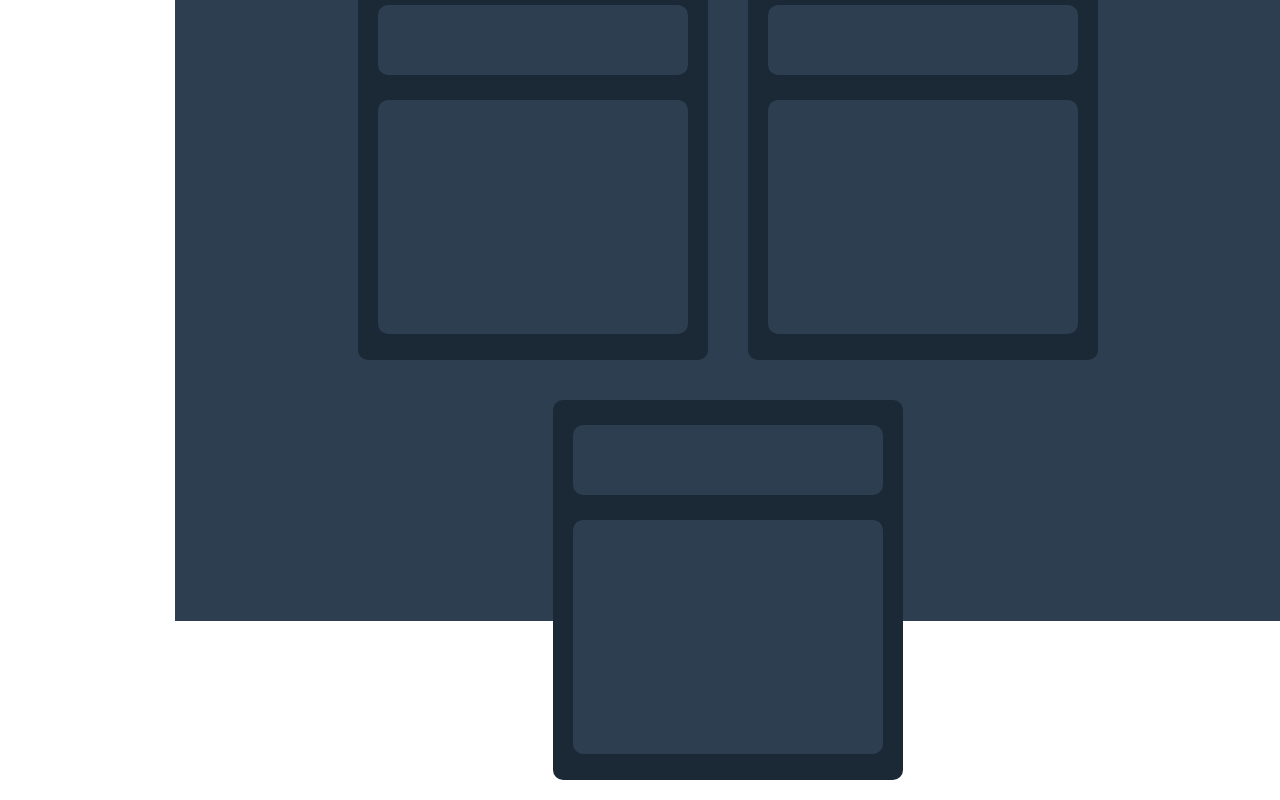
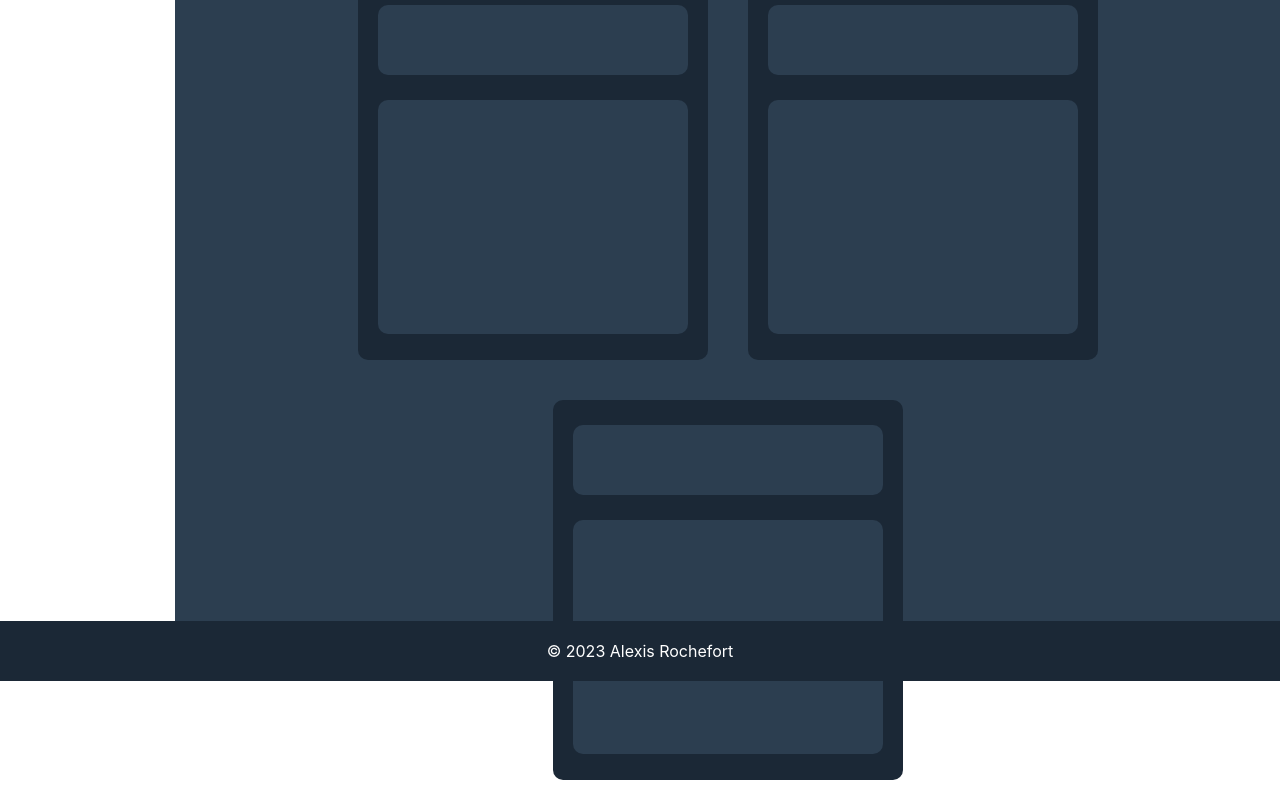
Before and after one commit to NorlaXx/portfolio, a React (Create React App) app: page / in a window 1280 px wide. Shown: the part 1779-2579 px from the top of the page. Built offline with nearby package versions, Linux system fonts and the light colour scheme.

Commit message:
✨ Ajout du footer

```diff
--- a/src/assets/styles/app.scss
+++ b/src/assets/styles/app.scss
@@ -2,4 +2,9 @@
     .App-main {
         padding-left: 175px;
     }
+    .App-footer {
+        width: 100%;
+        position: absolute;
+        z-index: 1;
+    }
 }
--- /dev/null
+++ b/src/assets/styles/footer.scss
@@ -0,0 +1,10 @@
+.portfolio-footer {
+    background-color: #1b2836;
+    padding: 20px;
+    display: flex;
+    justify-content: center;
+    p {
+        color: rgb(255, 255, 255);
+        margin: 0;
+    }
+}
--- a/src/components/App.js
+++ b/src/components/App.js
@@ -4,6 +4,7 @@ import Navigation from "./Navigation";
 import About from "./About";
 import Skills from "./Skills";
 import Projects from "./Projects";
+import Footer from "./Footer";
 
 export default function App() {
     return (
@@ -16,6 +17,9 @@ export default function App() {
                 <Skills />
                 <Projects />
             </main>
+            <footer className="App-footer">
+                <Footer />
+            </footer>
         </div>
     );
 }
--- /dev/null
+++ b/src/components/Footer.js
@@ -0,0 +1,11 @@
+import "../assets/styles/footer.scss";
+
+export default function Footer() {
+    return (
+        <div>
+            <div className="portfolio-footer">
+                <p>© 2023 Alexis Rochefort</p>
+            </div>
+        </div>
+    );
+}
```
